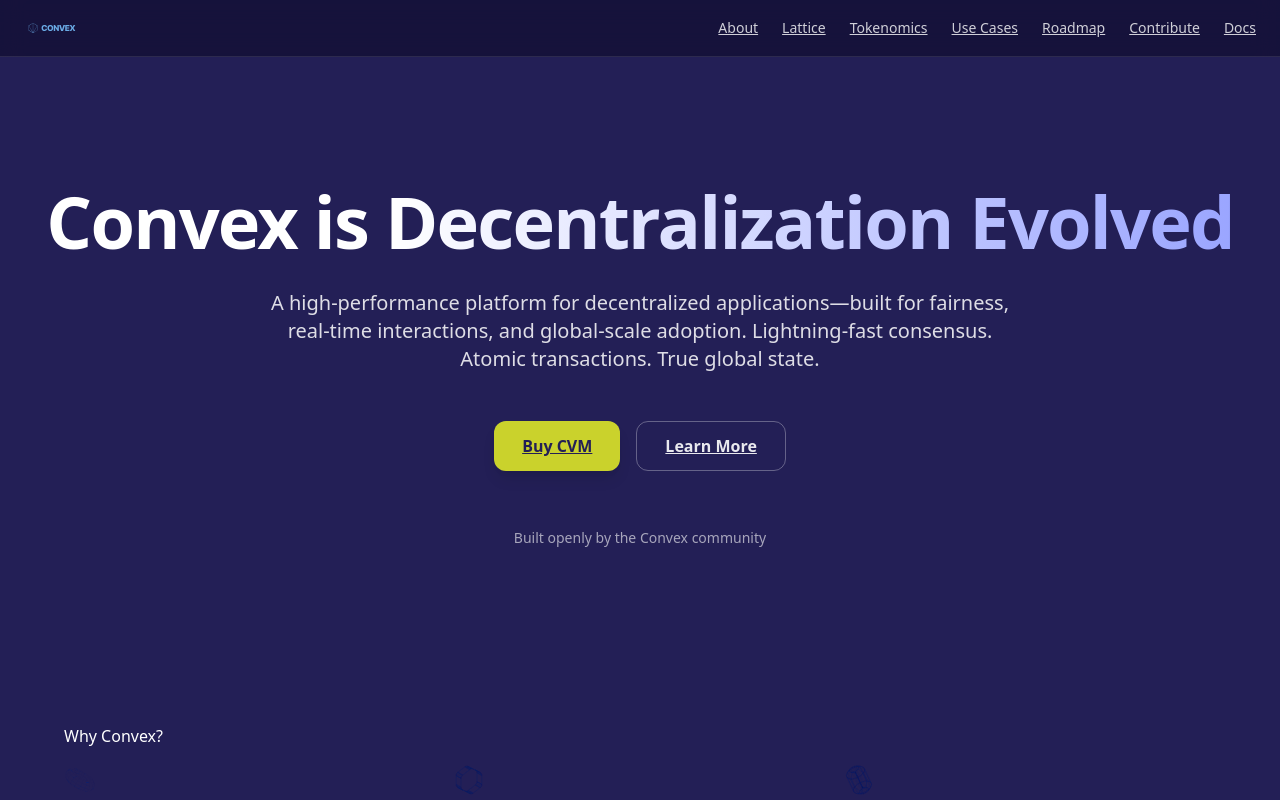
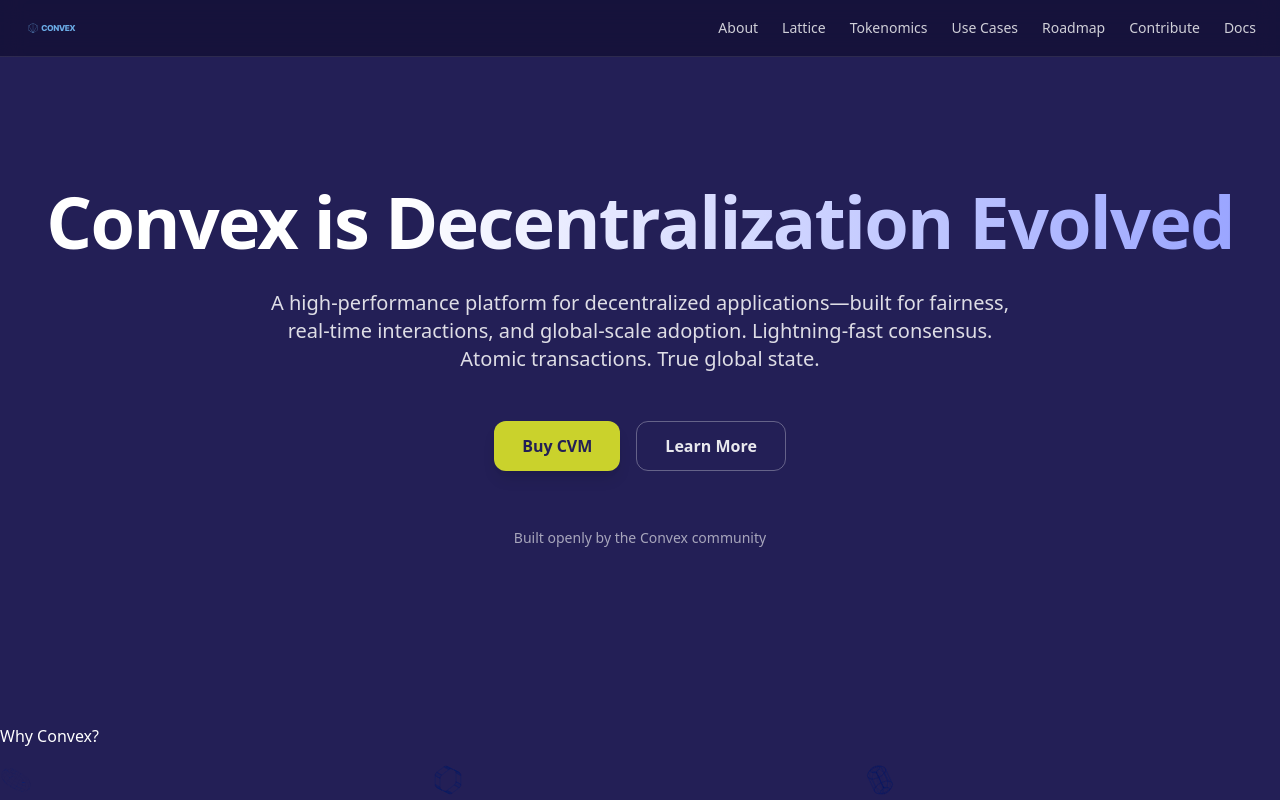
Before and after one commit to kopcho/CVX, a Next.js app: page / in a window 1280 px wide. Shown: the top 800 px of the page. Built offline with nearby package versions, Linux system fonts and the light colour scheme.

Commit message:
Update globals.css

```diff
--- a/src/styles/globals.css
+++ b/src/styles/globals.css
@@ -1 +1,20 @@
-@tailwind base;@tailwind components;@tailwind utilities;body{font-family:system-ui,Arial,sans-serif;color:#1D1D1B}a{text-decoration:underline; color:#416ba9}.container{max-width:72rem;margin:0 auto;padding:0 1.5rem}.btn{padding:.75rem 1.25rem;border-radius:1rem} .btn-primary{background:#0f206c;color:#fff}
+@tailwind base;
+@tailwind components;
+@tailwind utilities;
+
+html, body {
+  background-color: #231F56; /* Convex deep indigo */
+  color: #ffffff;
+  -webkit-font-smoothing: antialiased;
+  -moz-osx-font-smoothing: grayscale;
+}
+
+:root {
+  --cvx-indigo: #231F56;
+  --cvx-accent: #CAD22C; /* keep as CTA accent only */
+}
+
+/* Optional: subtle link underline on hover */
+a {
+  text-underline-offset: 3px;
+}
```
